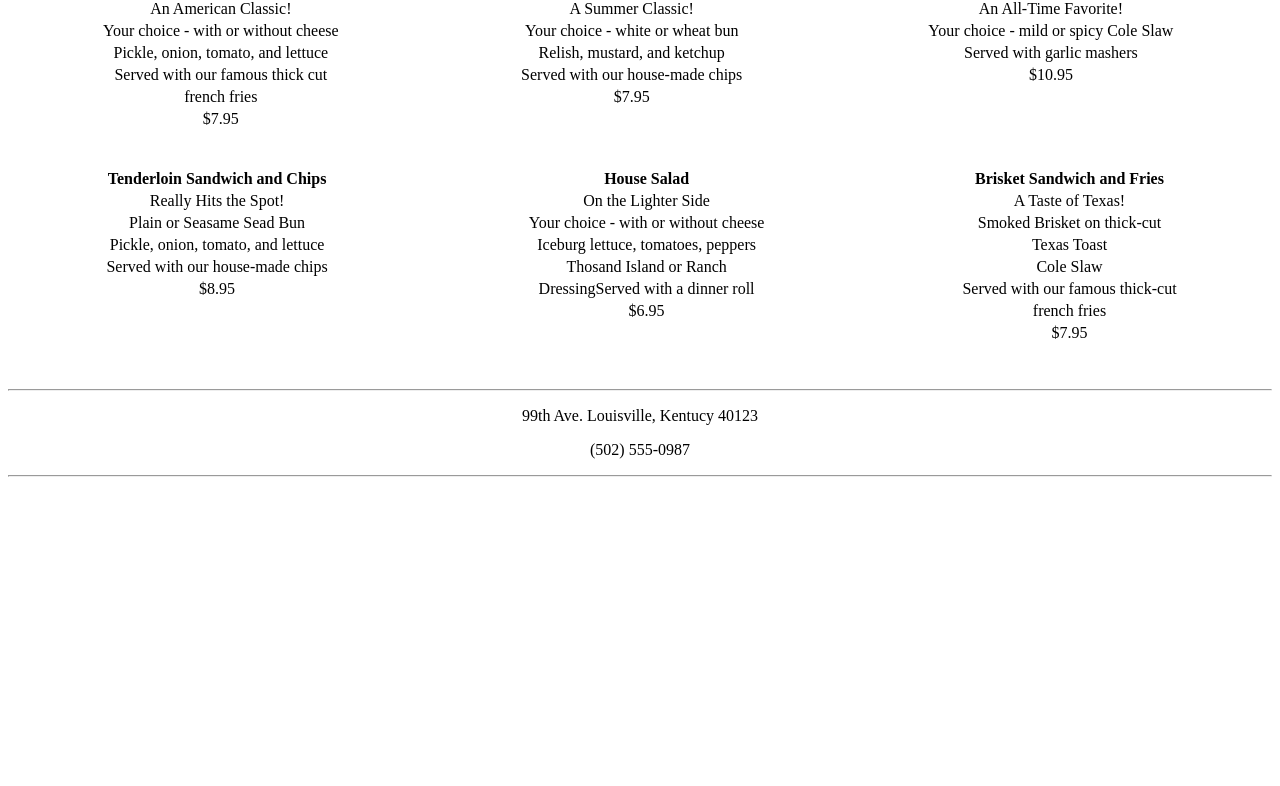
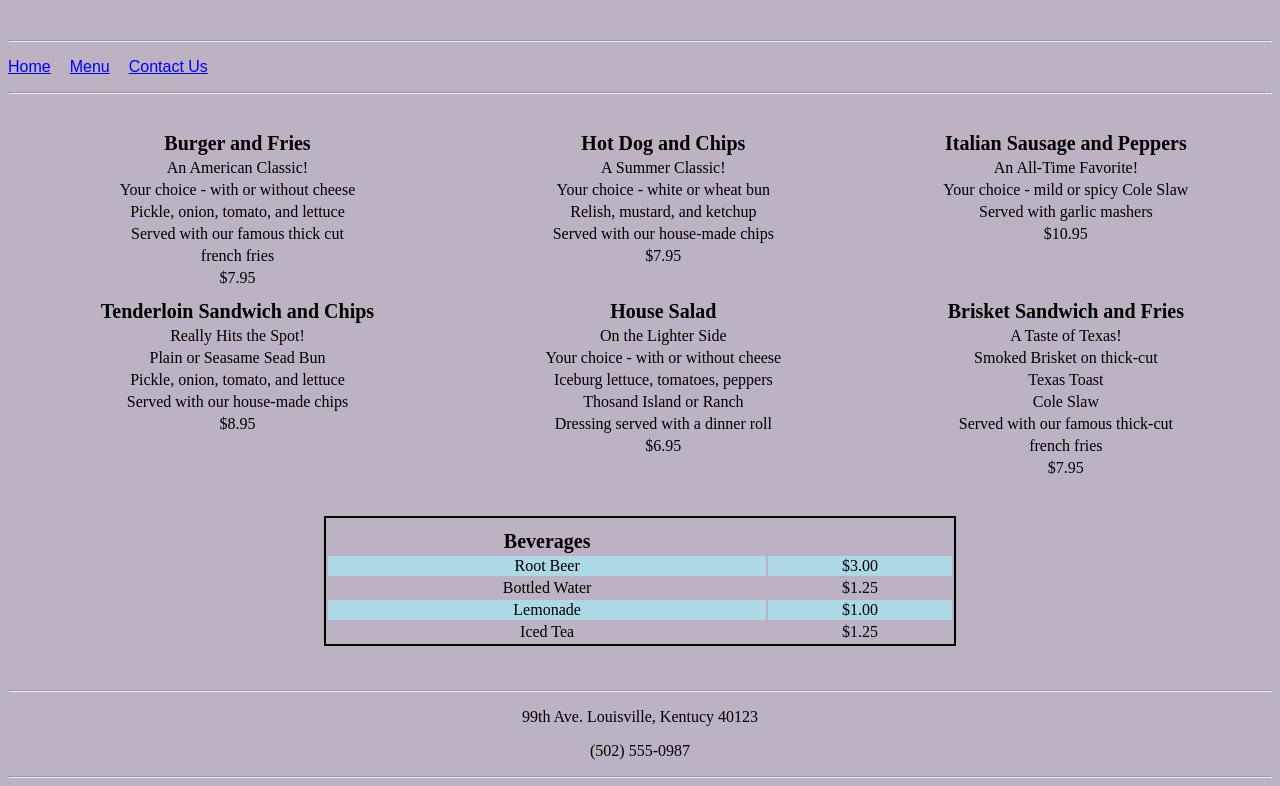
Before and after one commit to jpezki/SGcoursework, a plain HTML site: page Restaurant/menu.html in a window 1280 px wide. Shown: the part 211-997 px from the top of the page. Before the commit the page ends 800 px from the top, so only its background shows below. Drawn offline with Linux system fonts and the light colour scheme; a web font is replaced by a local one.

Commit message:
Edits made for Restaurant site with CSS
Restaurant site 2.0

```diff
--- a/Restaurant/menu.html
+++ b/Restaurant/menu.html
@@ -1,13 +1,50 @@
 <!DOCTYPE html>
 <html>
 <head>
-<title>Menu</title>
+		<title>Menu</title>
+		<link rel="stylesheet" type="text/css" href="restaurantStyles.css" />
+		<link href="https://fonts.googleapis.com/css?family=Fascinate+Inline" rel="stylesheet">
+
+<style>
+
+		table {
+		width: 100%;
+
+		}
+
+		td {
+		text-align: center;
+		}
+
+		th {
+		font-size: 20px;
+		padding-top: 10px;
+		}
+
+		body {
+		background-color: #BCB2C1;
+		}
+
+		table.fancy tr:nth-child(even) {
+		background-color: lightblue;
+		}
+
+		table.fancy {
+		border: 2px solid;
+		width: 50%;
+		margin-left: 25%;
+		margin-right: 25%;
+		padding-bottm: 10px;
+		}
+
+</style>
+
 </head>
-<body>
-<<main>
-	<header>
-		<h1 align="center">Jazzy's Restaurant</h1>
-	</header>
+	<body>
+		<main>
+		<header>
+		<h1 class="restName">Jazzy's Restaurant</h1>
+		</header>
 		<hr />
 		<nav>
 		<p>
@@ -18,107 +55,132 @@
 		</nav>
 		<hr />
 		<br />
-	<table align="center" width="100%">
+
+	<table>
 		<th>Burger and Fries</th>
 		<th>Hot Dog and Chips</th>
 		<th>Italian Sausage and Peppers</th>
 
 		<tr>
-			<td align="center">An American Classic!</td>
-			<td align="center">A Summer Classic!</td>
-			<td align="center">An All-Time Favorite!</td>
+			<td>An American Classic!</td>
+			<td>A Summer Classic!</td>
+			<td>An All-Time Favorite!</td>
 		</tr>
 
 		<tr>
-			<td align="center">Your choice - with or without cheese</td>
-			<td align="center">Your choice - white or wheat bun</td>
-			<td align="center">Your choice - mild or spicy Cole Slaw</td>
+			<td>Your choice - with or without cheese</td>
+			<td>Your choice - white or wheat bun</td>
+			<td>Your choice - mild or spicy Cole Slaw</td>
 		</tr>
 
 		<tr>
-			<td align="center">Pickle, onion, tomato, and lettuce</td>
-			<td align="center">Relish, mustard, and ketchup</td>
-			<td align="center">Served with garlic mashers</td>
+			<td>Pickle, onion, tomato, and lettuce</td>
+			<td>Relish, mustard, and ketchup</td>
+			<td>Served with garlic mashers</td>
 		</tr>
 
 		<tr>
-			<td align="center">Served with our famous thick cut</td>
-			<td align="center">Served with our house-made chips</td>
-			<td align="center">$10.95</td>
+			<td>Served with our famous thick cut</td>
+			<td>Served with our house-made chips</td>
+			<td>$10.95</td>
 		</tr>
 
 		<tr>
-			<td align="center">french fries</td>
-			<td align="center">$7.95</td>
-			<td align="center"></td>
+			<td>french fries</td>
+			<td>$7.95</td>
+			<td></td>
 		</tr>
 
 		<tr>
-			<td align="center">$7.95</td>
-			<td align="center"></td>
-			<td align="center"></td>
+			<td>$7.95</td>
+			<td></td>
+			<td></td>
 		</tr>
 
-	</table>
 
-	<br />
-	<br />
-
-	<table align="center" width="100%">
 		<th>Tenderloin Sandwich and Chips</th>
 		<th>House Salad</th>
 		<th>Brisket Sandwich and Fries</th>
 
 		<tr>
-			<td align="center">Really Hits the Spot!</td>
-			<td align="center">On the Lighter Side</td>
-			<td align="center">A Taste of Texas!</td>
+			<td>Really Hits the Spot!</td>
+			<td>On the Lighter Side</td>
+			<td>A Taste of Texas!</td>
 		</tr>
 
 		<tr>
-			<td align="center">Plain or Seasame Sead Bun</td>
-			<td align="center">Your choice - with or without cheese</td>
-			<td align="center">Smoked Brisket on thick-cut</td>
+			<td>Plain or Seasame Sead Bun</td>
+			<td>Your choice - with or without cheese</td>
+			<td>Smoked Brisket on thick-cut</td>
 		</tr>
 
 		<tr>
-			<td align="center">Pickle, onion, tomato, and lettuce</td>
-			<td align="center">Iceburg lettuce, tomatoes, peppers</td>
-			<td align="center">Texas Toast</td>
+			<td>Pickle, onion, tomato, and lettuce</td>
+			<td>Iceburg lettuce, tomatoes, peppers</td>
+			<td>Texas Toast</td>
 		</tr>
 
 		<tr>
-			<td align="center">Served with our house-made chips</td>
-			<td align="center">Thosand Island or Ranch</td>
-			<td align="center">Cole Slaw</td>
+			<td>Served with our house-made chips</td>
+			<td>Thosand Island or Ranch</td>
+			<td>Cole Slaw</td>
 		</tr>
 
 		<tr>
-			<td align="center">$8.95</td>
-			<td align="center">DressingServed with a dinner roll</td>
-			<td align="center">Served with our famous thick-cut</td>
+			<td>$8.95</td>
+			<td>Dressing served with a dinner roll</td>
+			<td>Served with our famous thick-cut</td>
 		</tr>
 
 		<tr>
-			<td align="center"></td>
-			<td align="center">$6.95</td>
-			<td align="center">french fries</td>
+			<td></td>
+			<td>$6.95</td>
+			<td>french fries</td>
 		</tr>
 
 		<tr>
-			<td align="center"></td>
-			<td align="center"></td>
-			<td align="center">$7.95</td>
+			<td></td>
+			<td></td>
+			<td>$7.95</td>
 		</tr>
 
 	</table>
 	<br />
 	<br />
+	<table class="fancy">
+		<th>Beverages</th>
+		<th></th>
+
+		<tr>
+			<td>Root Beer</td>
+			<td>$3.00</td>
+		</tr>
+
+		<tr>
+			<td>Bottled Water</td>
+			<td>$1.25</td>
+		</tr>
+
+		<tr>
+			<td>Lemonade</td>
+			<td>$1.00</td>
+		</tr>
+
+		<tr>
+			<td>Iced Tea</td>
+			<td>$1.25</td>
+		</tr>
+
+	</table>
+
+
+	<br />
+	<br />
 
 	<footer>
 			<hr />
-			<p align="center">99th Ave. Louisville, Kentucy 40123</p>
-			<p align="center">(502) 555-0987
+			<p>99th Ave. Louisville, Kentucy 40123</p>
+			<p>(502) 555-0987
 			<hr />
 	</footer>
 
--- /dev/null
+++ b/Restaurant/restaurantStyles.css
@@ -0,0 +1,32 @@
+header, footer {
+	text-align: center;
+
+}
+
+.restName {
+	font-family: 'Fascinate Inline', cursive;
+	font-size: 100px;
+}
+
+a {
+  font-family: sans-serif;
+  text-decoration: underline;
+  font-weight: none;
+  margin-right: 15px;
+}
+
+a:link {
+  color: blue;
+}
+
+a:visited {
+  color: red;
+}
+
+a:hover {
+  font-weight: bold;
+}
+
+a:active {
+  text-decoration: none;
+}
```
Also changed, not shown: Restaurant/contact-us.html (+22 -13 lines), Restaurant/index.html (+15 -18 lines), Restaurant/images/description.jpg.
